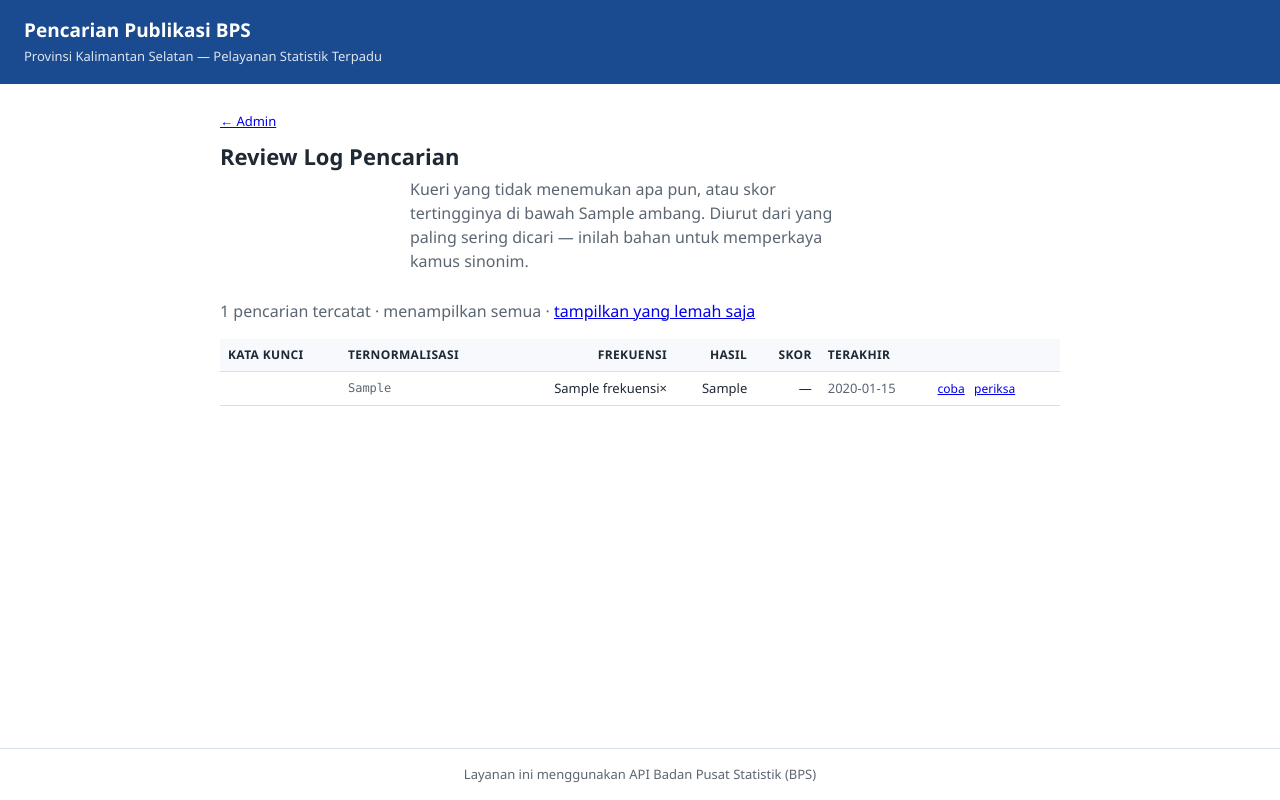
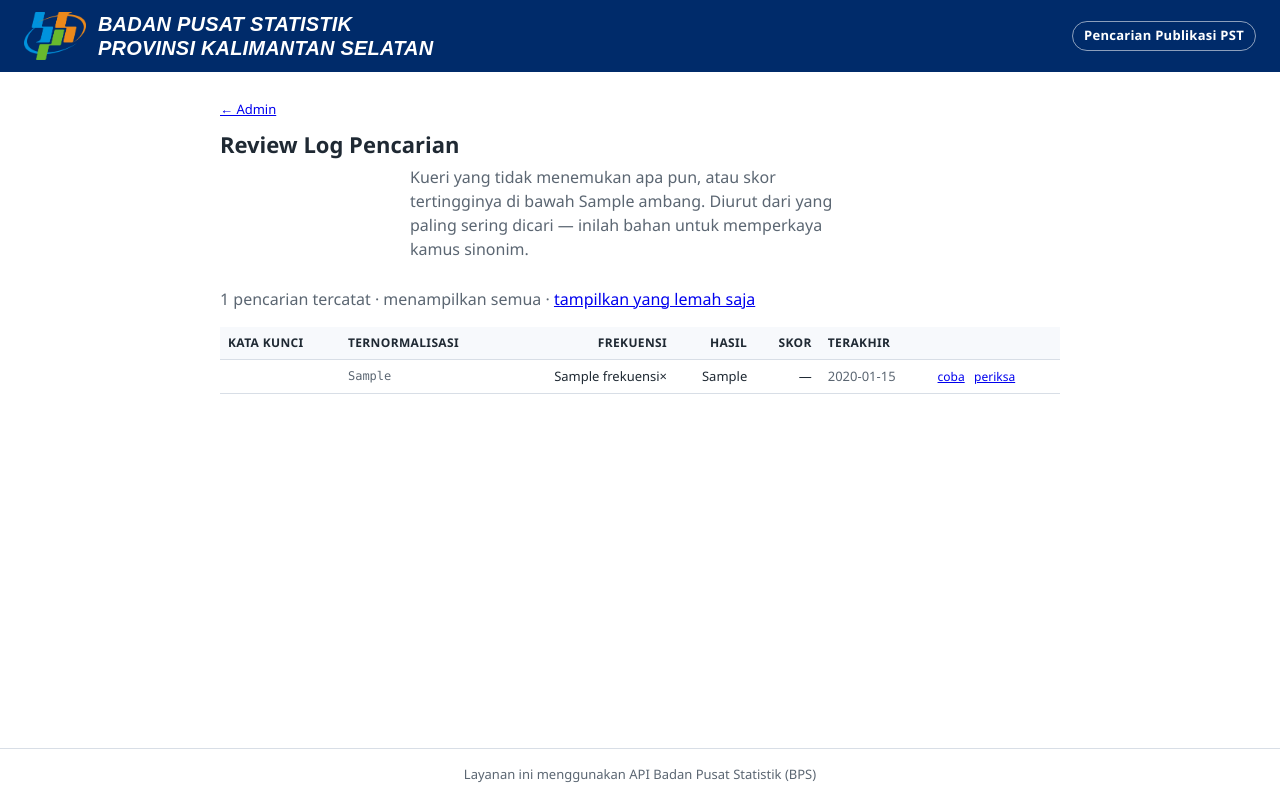
Before and after one commit to dani-dev-lab/sistem-pencarian-publikasi-bps, a Python web app: template app/templates/admin/log.html in a window 1280 px wide. Run offline with Jinja, Linux system fonts and the light colour scheme; the template is opened without the code that fills it: most values are stand-ins (such as "Sample title", 1, 10 or a date in 2020).

Commit message:
Kop mengikuti identitas visual situs resmi BPS Provinsi Kalsel
- Logo BPS lokal (app/static/img/logo-bps.png, 661x512) setinggi 48 px,
  lebar otomatis; dua baris "BADAN PUSAT STATISTIK" / "PROVINSI
  KALIMANTAN SELATAN" putih kapital miring tebal Arial 20 px (14 px di
  layar <= 640 px).
- Bilah #002B6A (variabel --kop-bps), sticky, padding 12 px.
- Nama aplikasi "Pencarian Publikasi PST" tetap terlihat (pil di kanan;
  baris kecil di ponsel, sebaris dengan tombol Keluar admin) supaya jelas
  ini alat internal, bukan situs resmi.
- Hanya tampilan yang diambil: tanpa skrip/CSS/menu situs BPS, tanpa
  rujukan eksternal; aplikasi tetap jalan tanpa internet.
- Kontras teks 13,5:1 (putih) dan 11,2:1 (nama aplikasi di ponsel).
  Tangkapan layar: data/regresi/kop-bps-20261110/.

Co-Authored-By: Claude Opus 5.5 <noreply@anthropic.com>

```diff
--- a/app/static/css/style.css
+++ b/app/static/css/style.css
@@ -17,6 +17,8 @@
   --ungu: #553c9a;
   --ungu-muda: #ede7f6;
   --merah: #b02a2a;
+  /* Warna bilah kop situs resmi BPS Provinsi Kalimantan Selatan. */
+  --kop-bps: #002B6A;
 }
 
 * { box-sizing: border-box; }
@@ -33,14 +35,66 @@ body {
   flex-direction: column;
 }
 
-/* ---------------------------- kop halaman ---------------------------- */
+/* ---------------------------- kop halaman ----------------------------
+   Meniru kop situs resmi BPS Kalsel: bilah #002B6A, logo setinggi 48 px,
+   nama instansi dua baris putih kapital miring tebal. Sticky supaya
+   identitas dan nama aplikasi selalu terlihat saat menggulir hasil. */
 .kop {
-  background: var(--biru);
+  position: sticky;
+  top: 0;
+  z-index: 30;
+  display: flex;
+  align-items: center;
+  flex-wrap: wrap;
+  gap: 8px 18px;
+  background: var(--kop-bps);
   color: #fff;
-  padding: 16px 24px 18px;
+  padding: 12px 24px;
 }
-.kop-judul { color: #fff; font-size: 19px; font-weight: 700; text-decoration: none; }
-.kop-sub { display: block; font-size: 13px; opacity: .85; margin-top: 2px; }
+.kop-identitas {
+  display: flex;
+  align-items: center;
+  gap: 12px;
+  color: #fff;
+  text-decoration: none;
+  min-width: 0;
+}
+/* Logo tidak persegi (661x512): tinggi dikunci, lebar mengikuti. */
+.kop-logo { height: 48px; width: auto; flex: none; }
+.kop-instansi {
+  display: flex;
+  flex-direction: column;
+  font-family: Arial, Helvetica, sans-serif;
+  font-size: 20px;
+  font-weight: 700;
+  font-style: italic;
+  text-transform: uppercase;
+  line-height: 1.2;
+  letter-spacing: .01em;
+}
+/* Nama aplikasi di sisi kanan: penanda bahwa ini alat internal PST. */
+.kop-aplikasi {
+  margin-left: auto;
+  font-size: 13px;
+  font-weight: 600;
+  letter-spacing: .02em;
+  padding: 4px 11px;
+  border: 1px solid rgba(255, 255, 255, .55);
+  border-radius: 999px;
+  white-space: nowrap;
+}
+.kop-identitas:focus-visible { outline: 2px solid #fff; outline-offset: 4px; border-radius: 2px; }
+
+@media (max-width: 640px) {
+  .kop { padding: 10px 14px; gap: 6px 12px; }
+  .kop-instansi { font-size: 14px; }
+  /* Baris kecil di bawah identitas, rata kiri dengan teks instansi. */
+  /* flex 1: mengisi baris kedua sendirian, atau berbagi dengan Keluar
+     (admin) supaya kop sticky tidak bertambah satu baris lagi. */
+  .kop-aplikasi { margin-left: 0; flex: 1 1 auto; padding: 0; border: 0;
+                  font-size: 12px; opacity: .9; }
+  .kop-keluar button { padding: 3px 10px; font-size: 12px; }
+}
 
 /* Kolom pencarian sengaja TIDAK di dalam kop - diberi ruang putih di bawahnya
    supaya tidak menggantung di perbatasan warna. */
@@ -130,9 +184,6 @@ main { flex: 1; width: 100%; max-width: 1180px; margin: 0 auto; padding: 28px 20
 /* ---------------------------- halaman awal ----------------------------
    Halaman ini tujuannya satu: mengetik dan mencari. Kontennya dipusatkan
    secara vertikal supaya tidak menumpuk di atas dan menyisakan rongga besar. */
-.beranda .kop { padding: 11px 24px 12px; }
-.beranda .kop-judul { font-size: 17px; }
-.beranda .kop-sub { font-size: 12px; }
 
 .beranda main {
   display: flex;
@@ -389,7 +440,8 @@ mark { background: #fff2a8; color: inherit; padding: 0 1px; border-radius: 2px;
   border: none; border-radius: 4px; cursor: pointer; font-size: 13px; font-weight: 600;
 }
 .form-terapkan button:hover { opacity: .9; }
-.kop-keluar { float: right; margin-top: 2px; }
+.kop-keluar { margin: 0; }
+.kop-aplikasi + .kop-keluar { margin-left: 0; }
 .kop-keluar button {
   padding: 5px 12px; background: transparent; color: #fff;
   border: 1px solid rgba(255,255,255,.6); border-radius: 4px;
--- a/app/templates/base.html
+++ b/app/templates/base.html
@@ -8,11 +8,22 @@
   {% block kepala %}{% endblock %}
 </head>
 <body class="{% block kelas_body %}{% endblock %}">
+  {# Identitas visual mengikuti kop situs resmi BPS Provinsi Kalimantan Selatan
+     (logo + dua baris nama instansi, bilah #002B6A). Hanya tampilannya yang
+     diambil: tidak ada skrip, stylesheet, atau menu dari situs BPS, dan
+     logonya berkas lokal, jadi aplikasi tetap jalan tanpa internet. Nama
+     aplikasi tetap terlihat supaya jelas ini alat internal PST, bukan situs
+     resmi BPS. #}
   <header class="kop">
-    <a class="kop-judul" href="{{ url_for('pencarian.halaman_pencarian') }}">
-      Pencarian Publikasi BPS
+    <a class="kop-identitas" href="{{ url_for('pencarian.halaman_pencarian') }}">
+      <img class="kop-logo" src="{{ url_for('static', filename='img/logo-bps.png') }}"
+           width="62" height="48" alt="Logo BPS">
+      <span class="kop-instansi">
+        <span>Badan Pusat Statistik</span>
+        <span>Provinsi Kalimantan Selatan</span>
+      </span>
     </a>
-    <span class="kop-sub">Provinsi Kalimantan Selatan &mdash; Pelayanan Statistik Terpadu</span>
+    <span class="kop-aplikasi">Pencarian Publikasi PST</span>
     {# Halaman admin SENGAJA tidak ditautkan di sini. UI ini untuk petugas PST;
        /admin/ diakses lewat URL langsung. Lihat CLAUDE.md. Tombol Keluar hanya
        muncul di dalam /admin/ setelah login - tidak pernah di halaman pencarian. #}
```
Also changed, not shown: app/static/img/logo-bps.png (added), data/regresi/kop-bps-20261110/admin.png (added), data/regresi/kop-bps-20261110/beranda.png (added), data/regresi/kop-bps-20261110/hasil-digulir-sticky.png (added), data/regresi/kop-bps-20261110/hasil.png (added), data/regresi/kop-bps-20261110/ponsel-390px.png (added).
